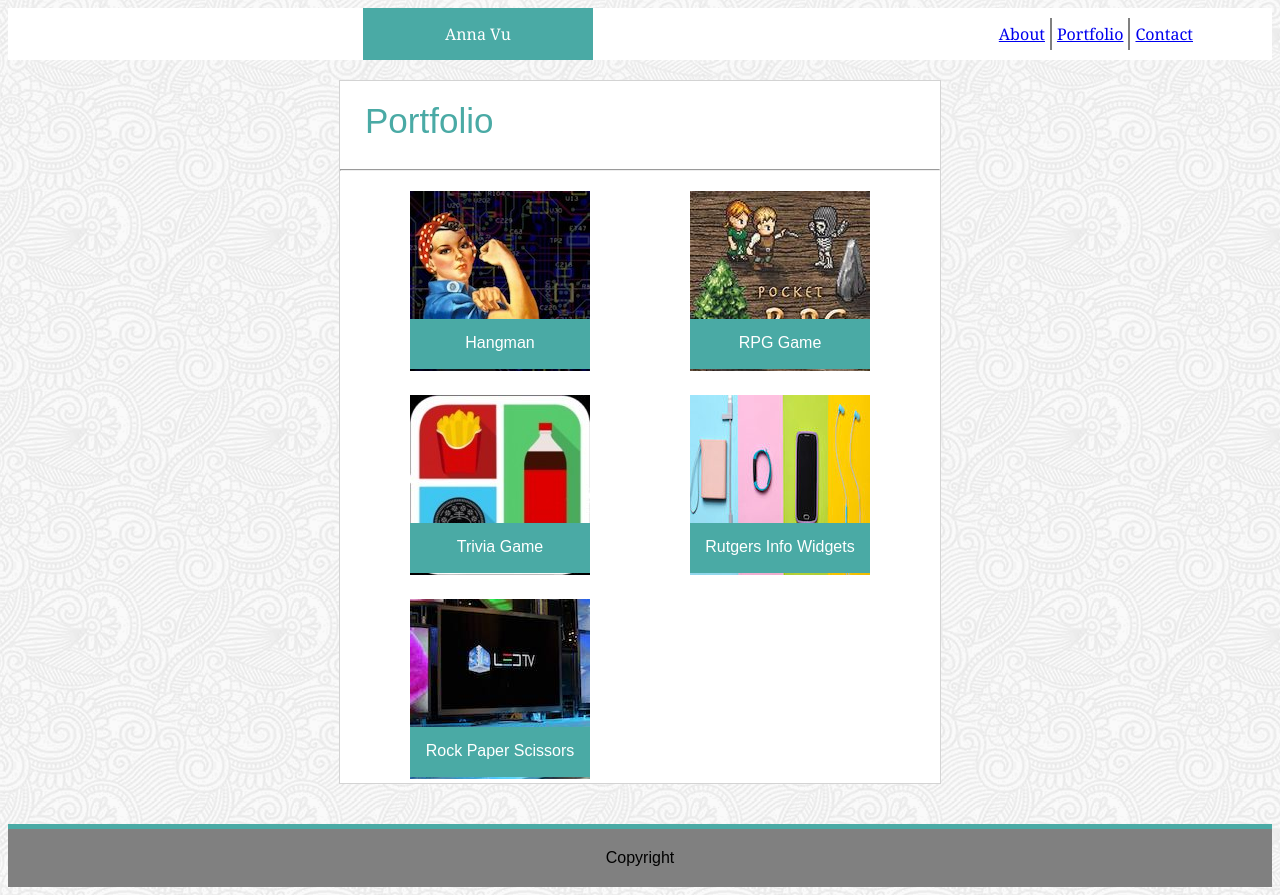
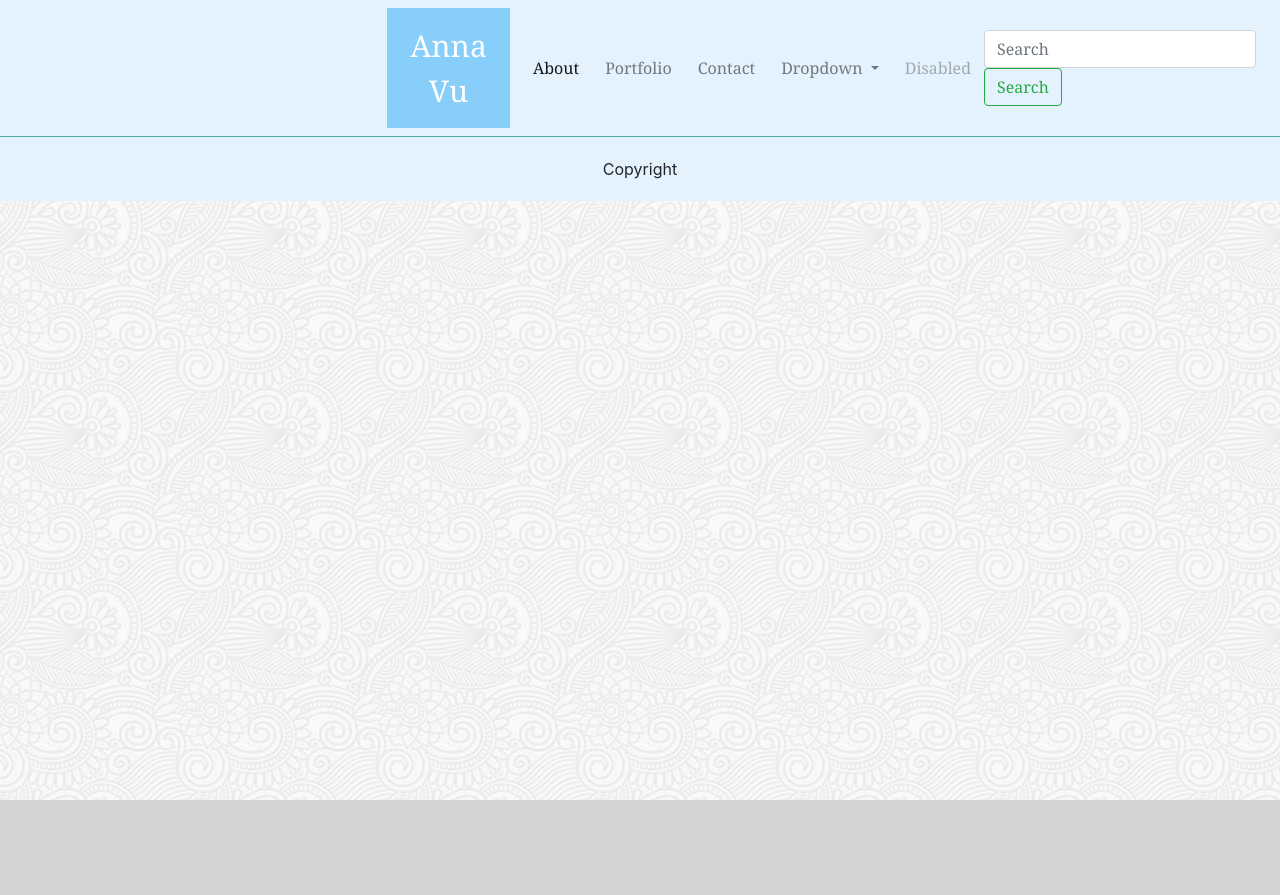
Before and after one commit to ngavu2712/Bootstrap-Portfolio, a plain HTML site: page portfolio.html in a window 1280 px wide. After the commit the page ends 800 px from the top, so only its background shows below. Drawn offline with nearby package versions, Linux system fonts and the light colour scheme.

Commit message:
I added a BS navbar and chnaged background color, text color on portfolio html to match with the index

```diff
--- a/assets/css/portfolio.css
+++ b/assets/css/portfolio.css
@@ -18,11 +18,11 @@ header {
 
     top: 0;
     font-family: 'Georgia', 'Times New Roman', Times, serif;
-
+    border-bottom: 1px solid lightbluesky;
 }
 
 nav {
-    max-width: 1200px;
+    width: 100%;
     margin: 0;
 }
 
@@ -132,7 +132,7 @@ div {
 
 footer {
     background:grey;
-    border-top: 5px solid #4aaaa5;
+    border-top: 1px solid #4aaaa5;
     margin: 0;
     text-align: center;
     padding: 20px;
--- a/assets/css/style.css
+++ b/assets/css/style.css
@@ -10,7 +10,6 @@ body {
 }
 
 header {
-    background:#ffffff;
 
     /*control what happen to the content that is too big to fit into the area*/
     overflow:auto;
@@ -28,6 +27,7 @@ div {
 nav {
     width: 100%;
     margin: 0;
+
 }
 
 span {
--- a/portfolio.html
+++ b/portfolio.html
@@ -4,67 +4,62 @@
         <meta charset="UTF-8">
         <title>Gallery</title>
         <link rel="stylesheet" type="text/css" href="assets/css/portfolio.css">
+        <link rel="stylesheet" href="https://stackpath.bootstrapcdn.com/bootstrap/4.4.1/css/bootstrap.min.css" integrity="sha384-Vkoo8x4CGsO3+Hhxv8T/Q5PaXtkKtu6ug5TOeNV6gBiFeWPGFN9MuhOf23Q9Ifjh" crossorigin="anonymous">
     </head>
 
     <body>
-        <header>
-            <nav>
-                <span>Anna Vu</span>
-                <ul>
-                    <li class="rightborder"><a href="index2.html">About</a></li>
-                    <li class="rightborder"><a href="portfolio.html">Portfolio</a></li>
-                    <li><a href="contact.html">Contact</a></li>
-                </ul>
-            </nav>
+        <body style="background-image: url('full-bloom/full-bloom.png');">
 
-        </header>
+            <header>
 
-        <section>
-            <div class="portfolio">Portfolio</div>
-            <!--Adding a breaking line-->
-            <hr>
+                <nav class="navbar navbar-expand-lg navbar-light" style="background-color: #e3f2fd;">
+                    <a class="navbar-brand" href="#"></a>
+                    <button class="navbar-toggler" type="button" data-toggle="collapse" data-target="#navbarSupportedContent" aria-controls="navbarSupportedContent" aria-expanded="false" aria-label="Toggle navigation">
+                      <span class="navbar-toggler-icon"></span>
+                    </button>
 
-            <div class="row1">
+                    <span style="background-color: lightskyblue; font-size: 30px;">Anna Vu</span>
+                    <div class="collapse navbar-collapse" id="navbarSupportedContent">
+                      <ul class="navbar-nav mr-auto">
+                        <li class="nav-item active">
+                          <a class="nav-link" href="index.html">About <span class="sr-only">(current)</span></a>
+                        </li>
+                        <li class="nav-item">
+                          <a class="nav-link" href="portfolio.html">Portfolio</a>
+                        </li>
+                        <li class="nav-item">
+                            <a class="nav-link" href="contact.html">Contact</a>
+                          </li>
+                        <li class="nav-item dropdown">
+                          <a class="nav-link dropdown-toggle" href="#" id="navbarDropdown" role="button" data-toggle="dropdown" aria-haspopup="true" aria-expanded="false">
+                            Dropdown
+                          </a>
+                          <div class="dropdown-menu" aria-labelledby="navbarDropdown">
+                            <a class="dropdown-item" href="#">Action</a>
+                            <a class="dropdown-item" href="#">Another action</a>
+                            <div class="dropdown-divider"></div>
+                            <a class="dropdown-item" href="#">Something else here</a>
+                          </div>
+                        </li>
+                        <li class="nav-item">
+                          <a class="nav-link disabled" href="#" tabindex="-1" aria-disabled="true">Disabled</a>
+                        </li>
+                      </ul>
+                      <form class="form-inline my-2 my-lg-0">
+                        <input class="form-control mr-sm-2" type="search" placeholder="Search" aria-label="Search">
+                        <button class="btn btn-outline-success my-2 my-sm-0" type="submit">Search</button>
+                      </form>
+                    </div>
+                  </nav>
+
+            </header>
 
 
-                <div class="container">
-                    <img src="assets/images/RosieTech-600x399-180x180@2x.jpg">
-                    <div class="text-block">Hangman</div>
-                </div>
-
-                <div class="container">
-                    <img src="assets/images/RPG game.jpg">
-                    <div class="text-block">RPG Game</div>
-                </div>
-
-            </div>
 
 
-            <div class="row2">
-                <div class="container">
-                    <img src="assets/images/triavia game.jpg">
-                    <div class="text-block">Trivia Game</div>
-
-                </div>
-
-                <div class="container">
-                    <img src="assets/images/widgets.jpg">
-                    <div class="text-block">Rutgers Info Widgets </div>
-                </div>
-
-            </div>
-
-            <div class="row3">
-                <div class="container">
-                    <img id="img" src="assets/images/technics-q-c-640-480-9.jpg">
-                    <div class="text-block">Rock Paper Scissors</div>
-                </div>
-            </div>
-
-        </section>
 
 
-        <footer>Copyright</footer>
+            <footer class="footer" style="background: #e3f2fd">Copyright</footer>
 
 
     </body>
```
